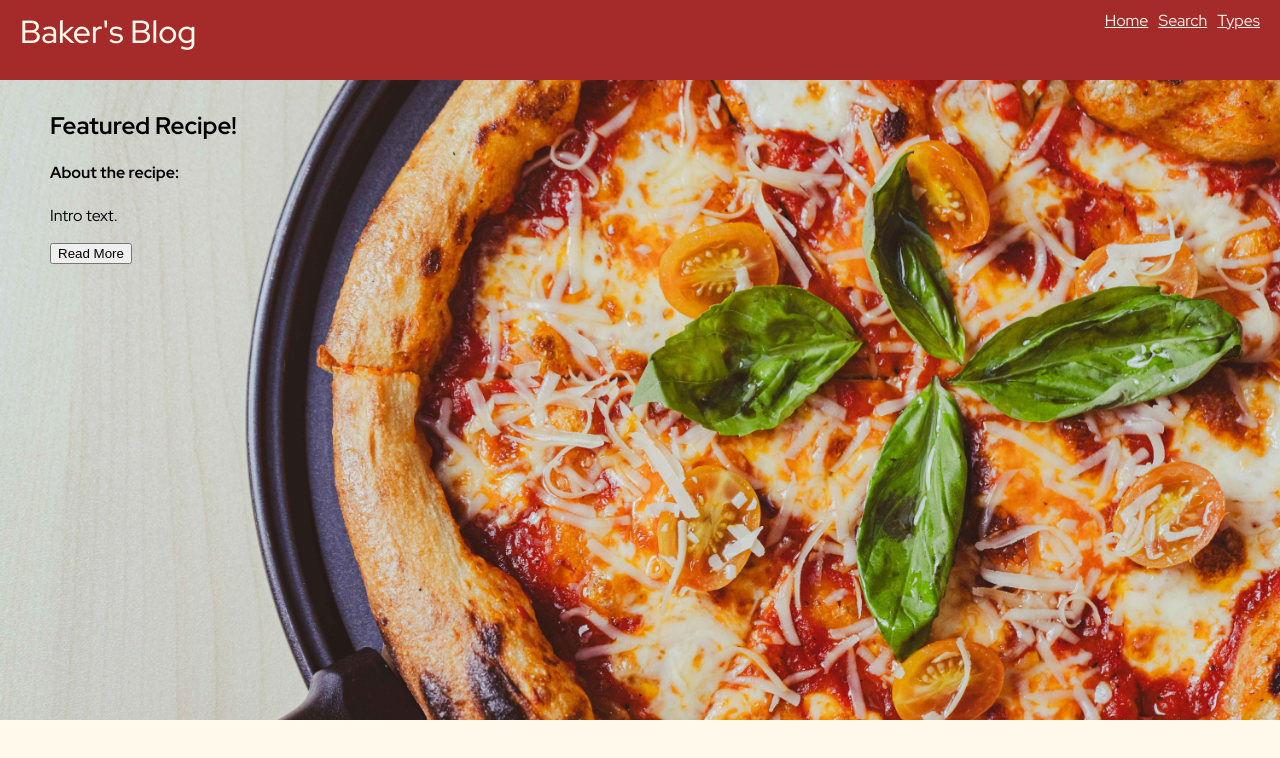
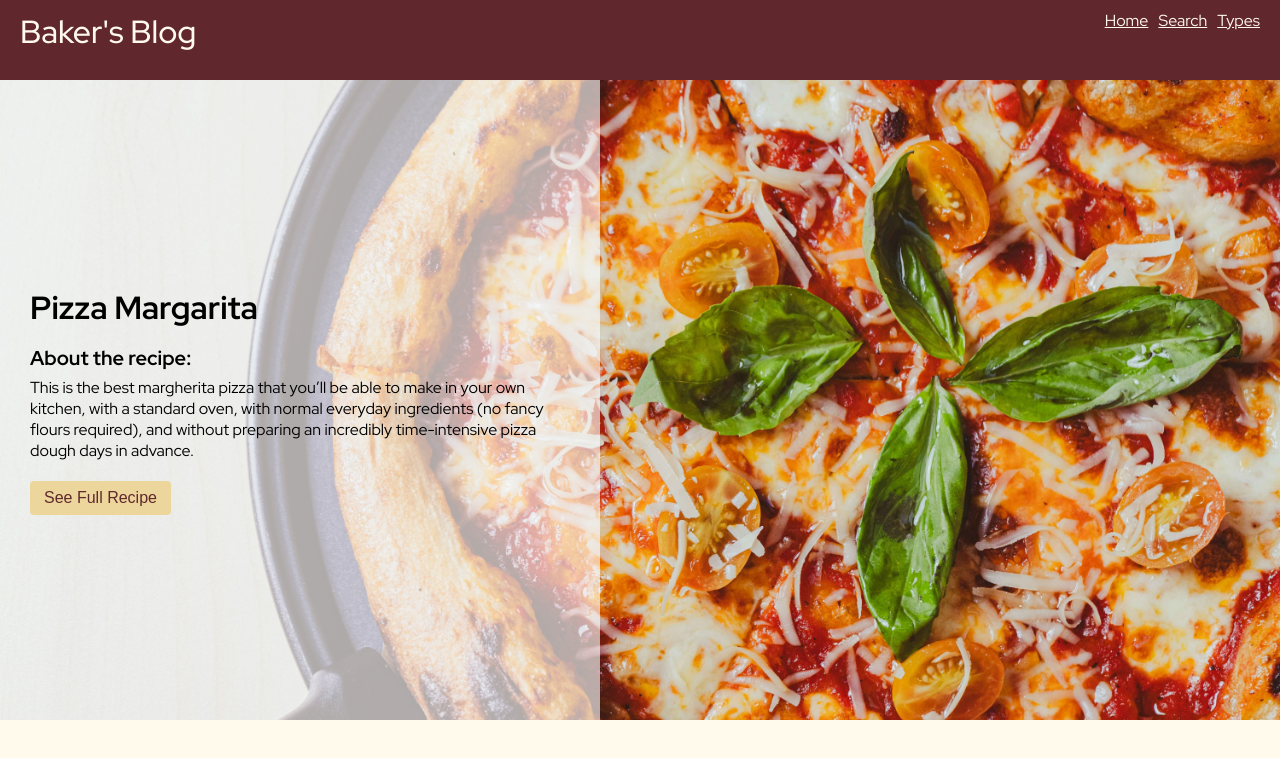
Before and after one commit to rominaD-R/the-bakers-blog_u1-final, a React (Vite) app in the folder bakers-blog/: page / in a window 1280 px wide. Shown: the top 758 px of the page. Built offline with nearby package versions, Linux system fonts and the light colour scheme.

Commit message:
Made feature hero part

```diff
--- a/bakers-blog/src/App.css
+++ b/bakers-blog/src/App.css
@@ -10,6 +10,21 @@
 
 }
 
+button {
+  background-color: #ECD69C;
+  color: #60282C;
+  padding: 8px 14px;
+  font-size: 16px;
+  border: none;
+  border-radius: 4px;
+}
+
+button:hover {
+  transition: 0.4s;
+  background-color: #f2cd6f;
+  color: #77292f;
+}
+
 #docs {
 
   @media (max-width: 1024px) {
@@ -17,52 +32,3 @@
     border-bottom: 1px solid var(--border);
   }
 }
-
-#next-steps ul {
-  list-style: none;
-  padding: 0;
-  display: flex;
-  gap: 8px;
-  margin: 32px 0 0;
-
-  .logo {
-    height: 18px;
-  }
-
-  a {
-    color: var(--text-h);
-    font-size: 16px;
-    border-radius: 6px;
-    background: var(--social-bg);
-    display: flex;
-    padding: 6px 12px;
-    align-items: center;
-    gap: 8px;
-    text-decoration: none;
-    transition: box-shadow 0.3s;
-
-    &:hover {
-      box-shadow: var(--shadow);
-    }
-    .button-icon {
-      height: 18px;
-      width: 18px;
-    }
-  }
-
-  @media (max-width: 1024px) {
-    margin-top: 20px;
-    flex-wrap: wrap;
-    justify-content: center;
-
-    li {
-      flex: 1 1 calc(50% - 8px);
-    }
-
-    a {
-      width: 100%;
-      justify-content: center;
-      box-sizing: border-box;
-    }
-  }
-}
--- a/bakers-blog/src/components/FeaturedHero.jsx
+++ b/bakers-blog/src/components/FeaturedHero.jsx
@@ -5,11 +5,17 @@ export default function FeaturedHero() {
   return (
     <>
         <div id='featuredHero'>
-            <div className='text-feature'>
-                <h2>Featured Recipe!</h2>
+            <div className='white-block'>
+              <div className='text-feature'>
+                <h2>Pizza Margarita</h2>
                 <h4>About the recipe:</h4>
-                <p>Intro text.</p>
-                <button>Read More</button>
+                <p>
+                  This is the best margherita pizza that you’ll be able to make in your own
+                  kitchen, with a standard oven, with normal everyday ingredients (no fancy flours required), and without preparing an
+                  incredibly time-intensive pizza dough days in advance.
+                  </p>
+                <button>See Full Recipe</button>
+              </div>
             </div>
         </div>
     </>
--- a/bakers-blog/src/components/css/FeaturedHero.css
+++ b/bakers-blog/src/components/css/FeaturedHero.css
@@ -1,11 +1,31 @@
 #featuredHero {
-    background-color: blue;
+    background-color: #60282C;
     height: 80vh;
-    padding: 30px 50px;
     background-image: url('../../assets/img/pizza-hero.jpg');
     background-size: cover;
+    display: flex;
+}
+
+.white-block {
+    background-color: rgba(255, 255, 255, 0.63);
+    width: 600px;
+    display: flex;
+    align-items: center;
+    padding: 20px 30px;
+}
+
+.text-feature p {
+    margin: 0;
+    margin: 6px 0 20px 0;
 }
 
 h2 {
     margin: 0;
+    font-size: 32px;
+    margin-bottom: 16px;
 }
+
+h4 {
+    font-size: 20px;
+    margin: 0;
+}
--- a/bakers-blog/src/components/css/Nav.css
+++ b/bakers-blog/src/components/css/Nav.css
@@ -1,5 +1,5 @@
 .navbar {
-    background-color: brown;
+    background-color: #60282C;
     color: hsl(45, 100%, 96%);
     display: flex;
     padding: 10px 20px;
```
